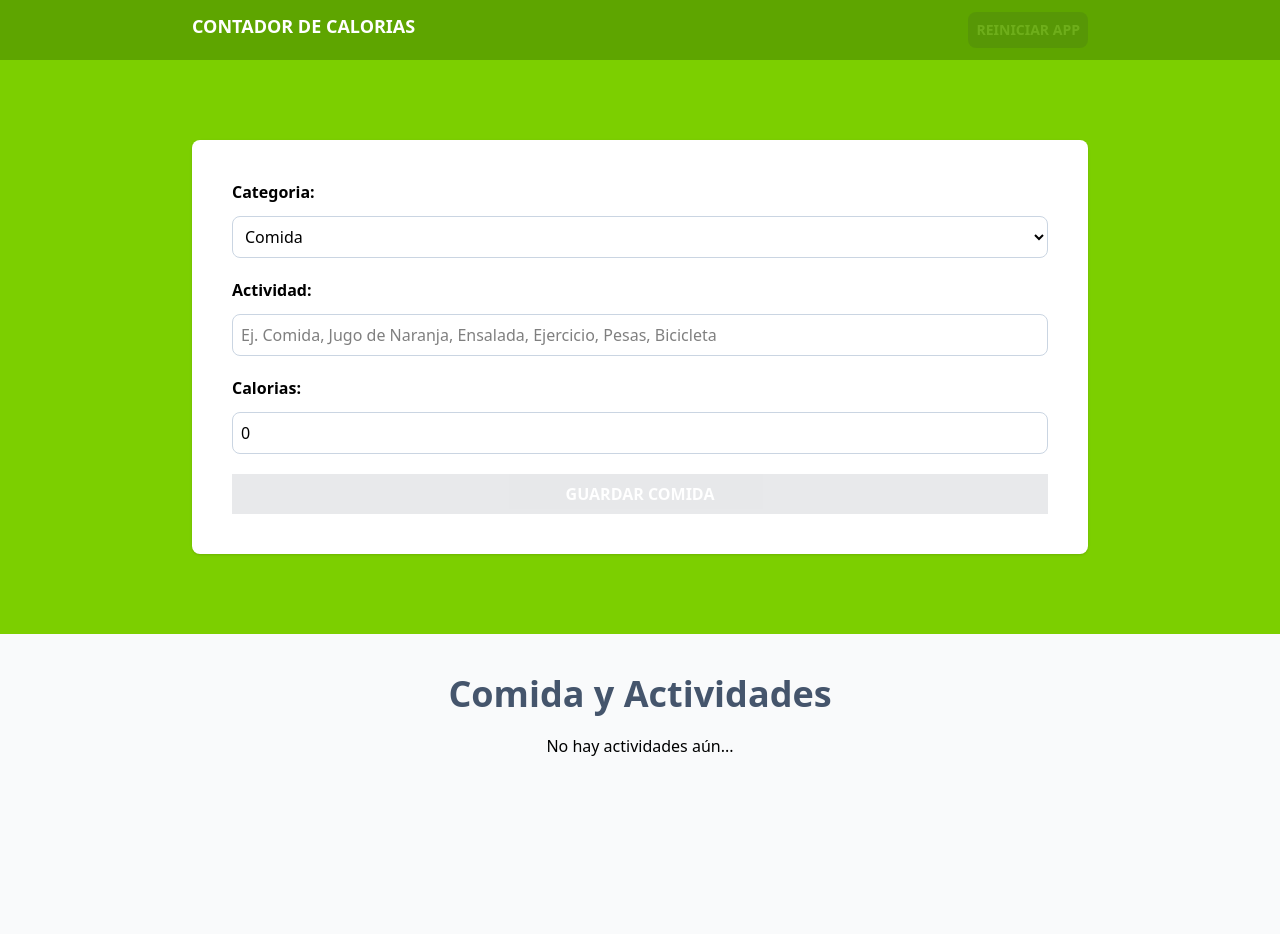
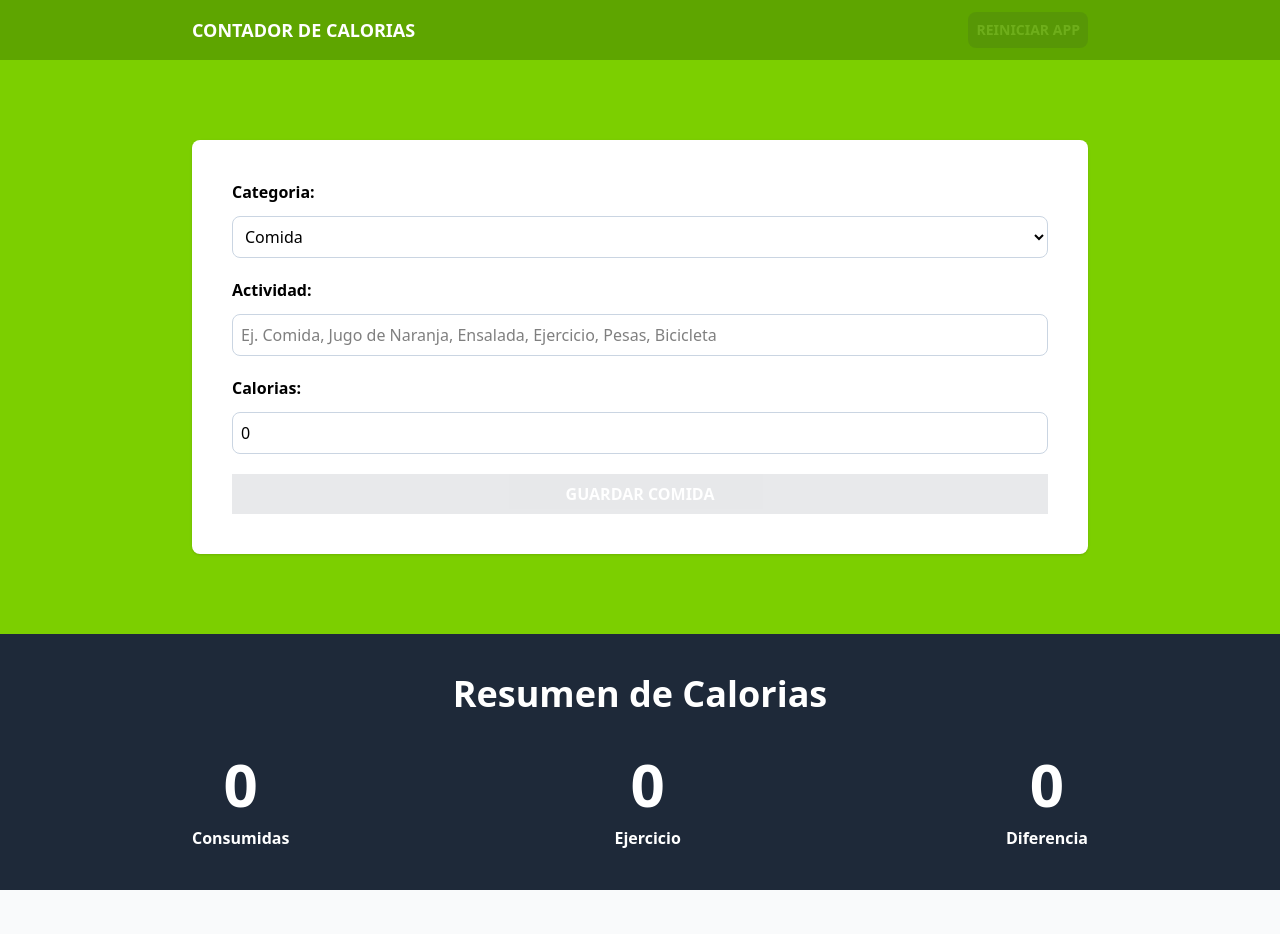
Before and after one commit to JuanZ-Dev/contador-calorias, a React (Vite) app: page / in a window 1280 px wide. Shown: the top 934 px of the page. Before the commit the page ends 818 px from the top, so only its background shows below. Built offline with nearby package versions, Linux system fonts and the light colour scheme.

Commit message:
add components CalorieTracker and CalorieDisplay

```diff
--- a/src/App.tsx
+++ b/src/App.tsx
@@ -2,6 +2,7 @@
 import Form from "./components/Form";
 import { activityReducer, initialState } from "./reducers/activity-reducer";
 import ActivityList from "./components/ActivityList";
+import CalorieTracker from "./components/CalorieTracker";
 
 function App() {
   const [state, dispatch] = useReducer(activityReducer, initialState);
@@ -18,7 +19,7 @@
   return (
     <>
       <header className="bg-lime-600 py-3">
-        <div className="max-w-4xl mx-auto flex justify-between">
+        <div className="max-w-4xl mx-auto flex justify-between items-center">
           <h1 className="text-center text-lg font-bold text-white uppercase">
             Contador de Calorias
           </h1>
@@ -40,6 +41,12 @@
         </div>
       </section>
 
+      <section className="bg-gray-800 py-10">
+        <div className="max-w-4xl mx-auto">
+          <CalorieTracker activities={state.activities} />
+        </div>
+      </section>
+
       <section className="p-10 mx-auto max-w-4xl">
         <ActivityList activities={state.activities} dispatch={dispatch} />
       </section>
--- /dev/null
+++ b/src/components/CalorieDisplay.tsx
@@ -0,0 +1,16 @@
+type CalorieDisplayProps = {
+  calories: number;
+  text: string;
+};
+
+export default function CalorieDisplay({
+  calories,
+  text,
+}: CalorieDisplayProps) {
+  return (
+    <p className="text-white font-bold rounded-full grid grid-cols-1 gap-3 text-center">
+      <span className="font-black text-6xl">{calories}</span>
+      {text}
+    </p>
+  );
+}
--- /dev/null
+++ b/src/components/CalorieTracker.tsx
@@ -0,0 +1,50 @@
+import { useMemo } from "react";
+import type { Activity } from "../types";
+import CalorieDisplay from "./CalorieDisplay";
+
+type CalorieTrackerProps = {
+  activities: Activity[];
+};
+
+export default function CalorieTracker({ activities }: CalorieTrackerProps) {
+  const caloriesConsumed = useMemo(
+    () =>
+      activities.reduce(
+        (total, activity) =>
+          activity.category === 1 ? total + activity.calories : total,
+        0
+      ),
+    [activities]
+  );
+
+  const caloriesBurned = useMemo(
+    () =>
+      activities.reduce(
+        (total, activity) =>
+          activity.category === 2 ? total + activity.calories : total,
+        0
+      ),
+    [activities]
+  );
+
+  const netCalories = useMemo(
+    () => caloriesConsumed - caloriesBurned,
+    [caloriesConsumed, caloriesBurned]
+  );
+
+  return (
+    <>
+      <h2 className="text-4xl font-black text-white text-center">
+        Resumen de Calorias
+      </h2>
+
+      <div className="flex flex-col items-center md:flex-row md:justify-between gap-5 mt-10">
+        <CalorieDisplay calories={caloriesConsumed} text={"Consumidas"} />
+
+        <CalorieDisplay calories={caloriesBurned} text={"Ejercicio"} />
+
+        <CalorieDisplay calories={netCalories} text={"Diferencia"} />
+      </div>
+    </>
+  );
+}
```
